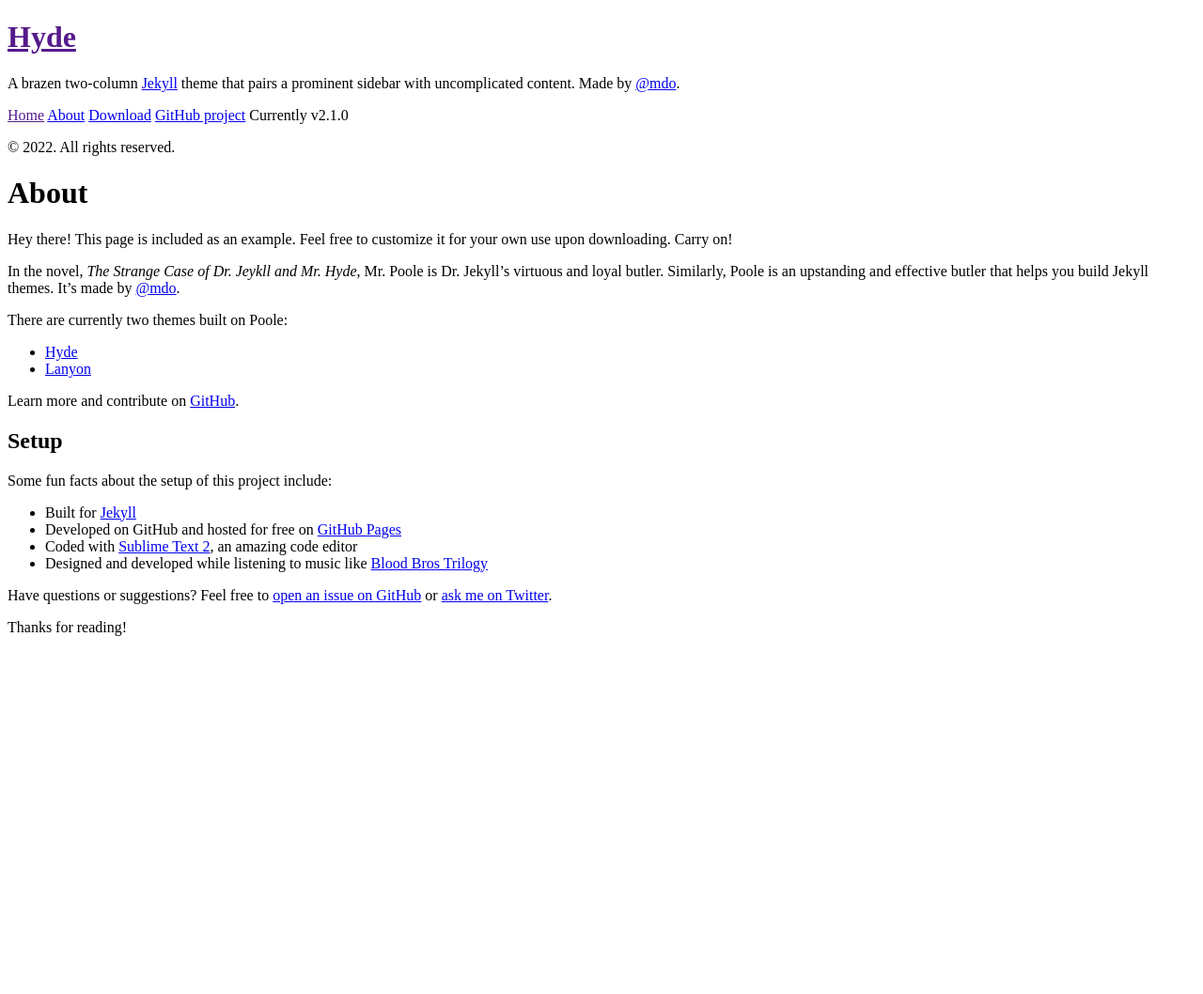
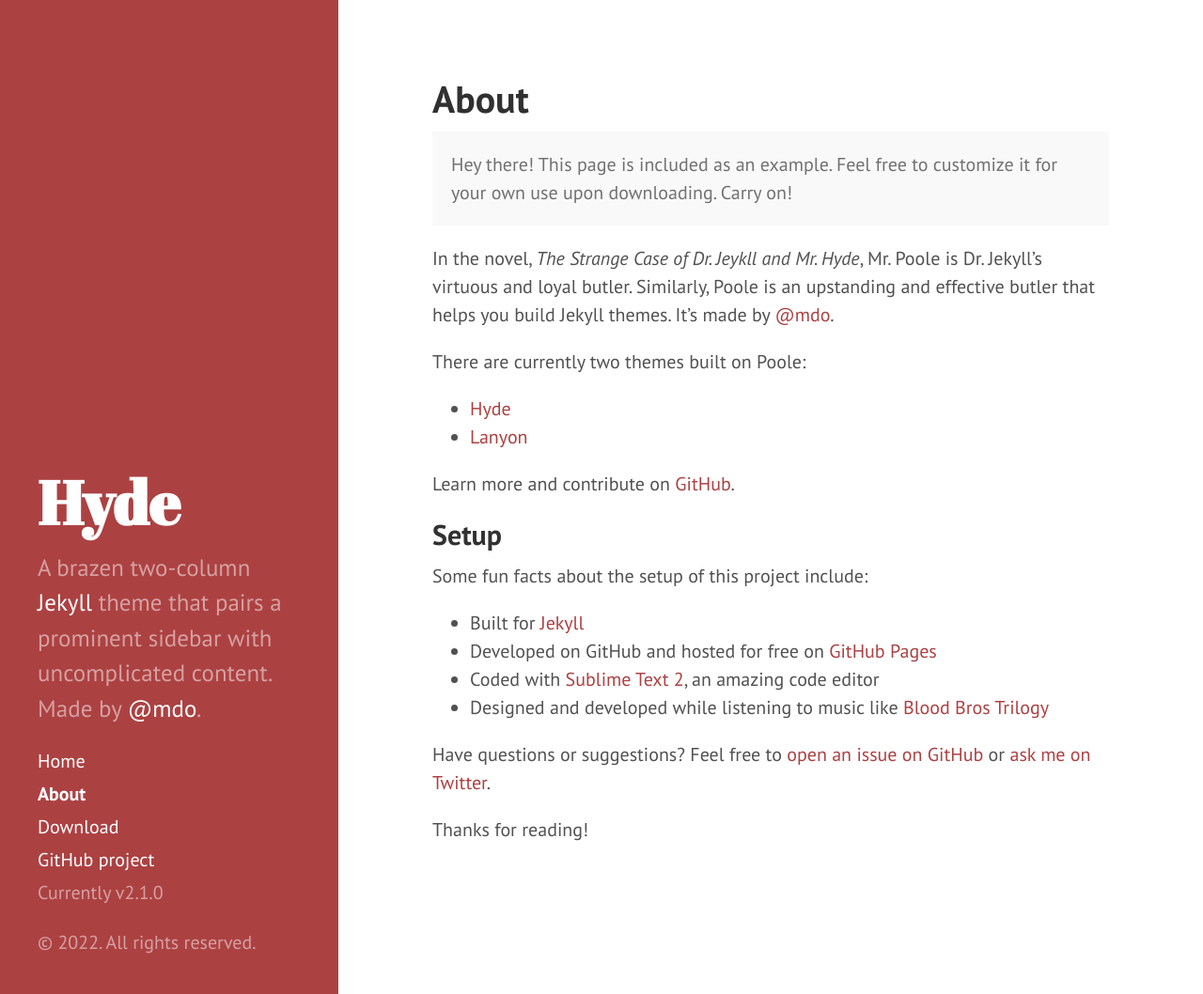
Before and after one commit to Maudi84/static_mf, a Jekyll site: the page built from about.md, in a window 1280 px wide and 1058 px high. Shown: the whole window at 94% size. Built offline with Jekyll 4.4.1, drawn with Linux system fonts in a browser that asks for light colours.

Commit message:
Update head.html

```diff
--- a/_includes/head.html
+++ b/_includes/head.html
@@ -15,9 +15,9 @@
   </title>
 
   <!-- CSS -->
-  <link rel="stylesheet" href="public/css/poole.css">
-  <link rel="stylesheet" href="public/css/syntax.css">
-  <link rel="stylesheet" href="public/css/hyde.css">
+  <link rel="stylesheet" href="https://maudi84.github.io/static_mf/public/css/poole.css">
+  <link rel="stylesheet" href="https://maudi84.github.io/static_mf/public/css/syntax.css">
+  <link rel="stylesheet" href="https://maudi84.github.io/static_mf/public/css/hyde.css">
   <link rel="stylesheet" href="http://fonts.googleapis.com/css?family=PT+Sans:400,400italic,700|Abril+Fatface">
 
   <!-- Icons -->
```
